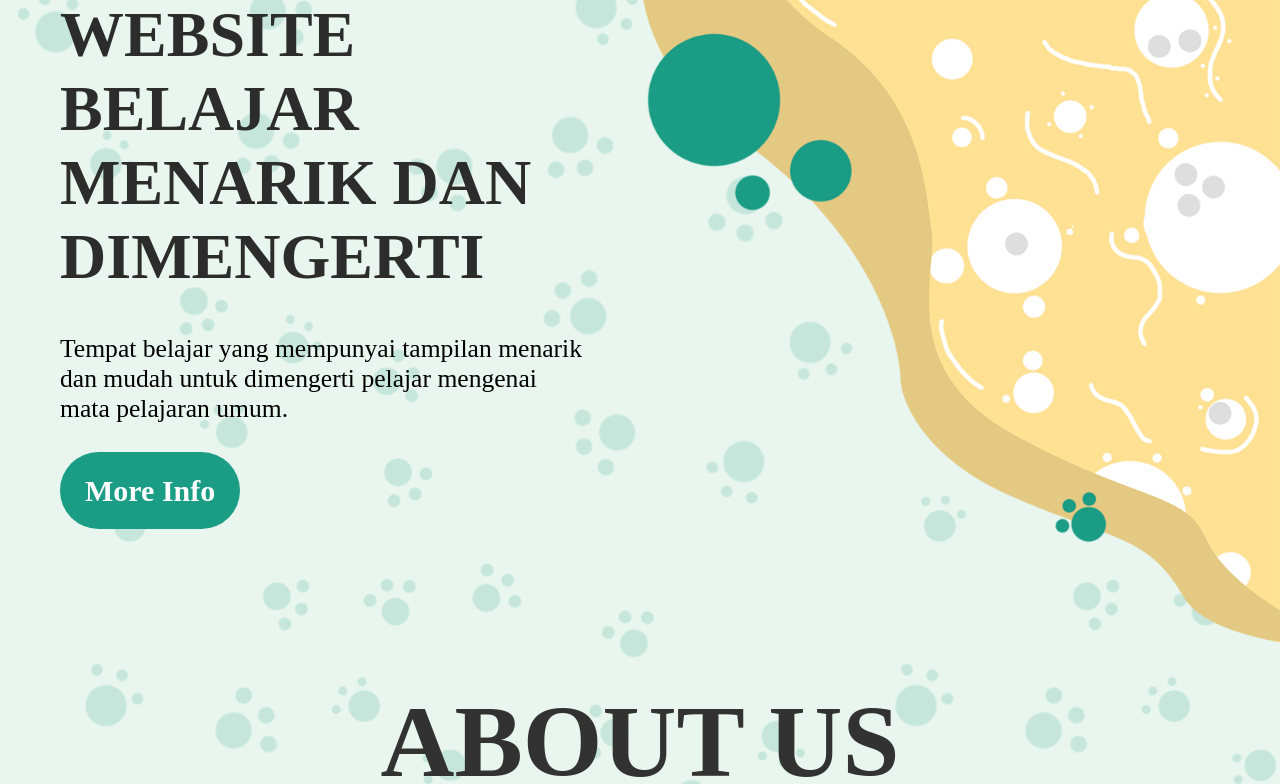
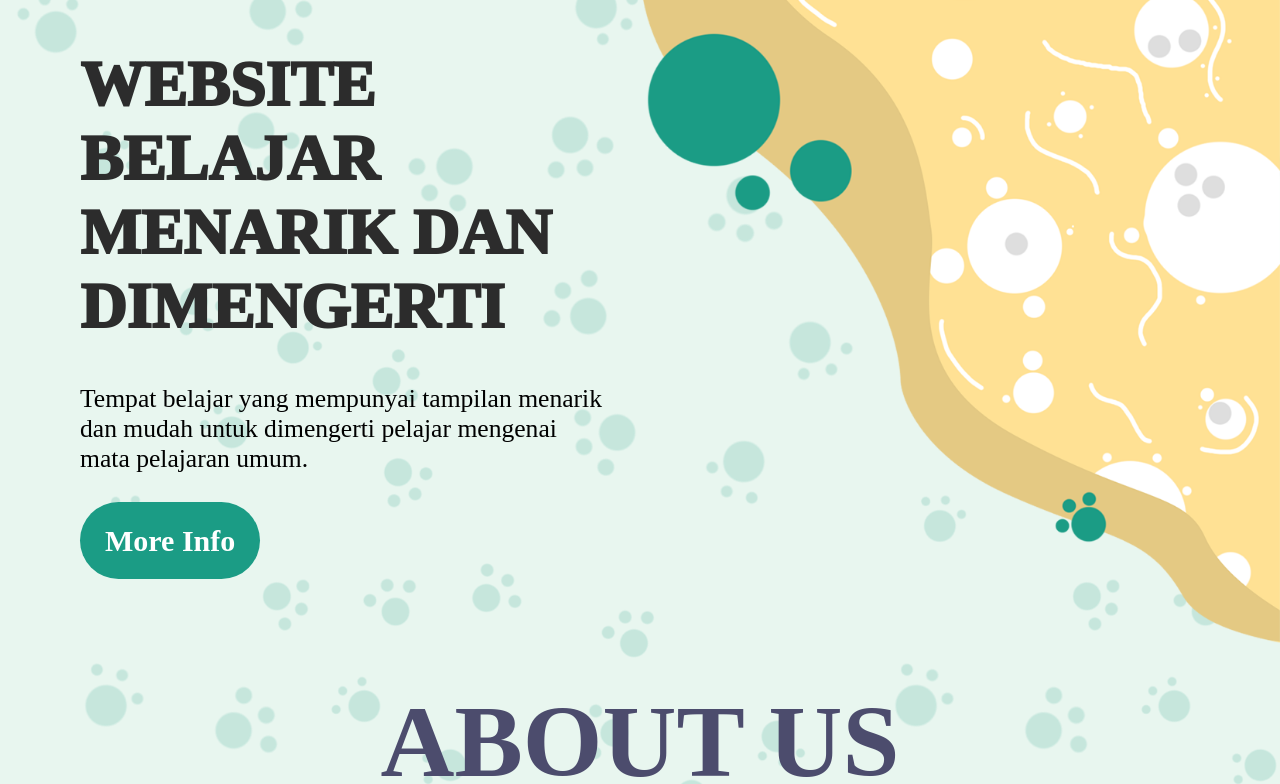
Before and after one commit to AwAkA0502/learn, a plain HTML site: page index.html in a window 1280 px wide. Shown: the part 102-886 px from the top of the page. Drawn offline with nearby package versions, Linux system fonts and the light colour scheme.

Commit message:
Update style.css

```diff
--- a/style.css
+++ b/style.css
@@ -146,15 +146,15 @@ nav a{
 
 .container1{
     width: 100%;
-    padding-left: 60px;
-    padding-top: 100px;
+    padding-left: 80px;
+    padding-top: 150px;
     margin: 0;
 }
 
 .container1 h1{
     color: rgb(44, 44, 44) ;
     font-size: 5vw;
-    font-weight:900;
+    font-weight:1000;
 }
 
 .container1 .h2{
@@ -221,8 +221,9 @@ nav a{
 }
 
 #ab1{
+    font-weight: 800;
     font-size: 8vw;
-    color: #323232;
+    color: #4C4C6D;
 }
 
 .bagian3{
```
